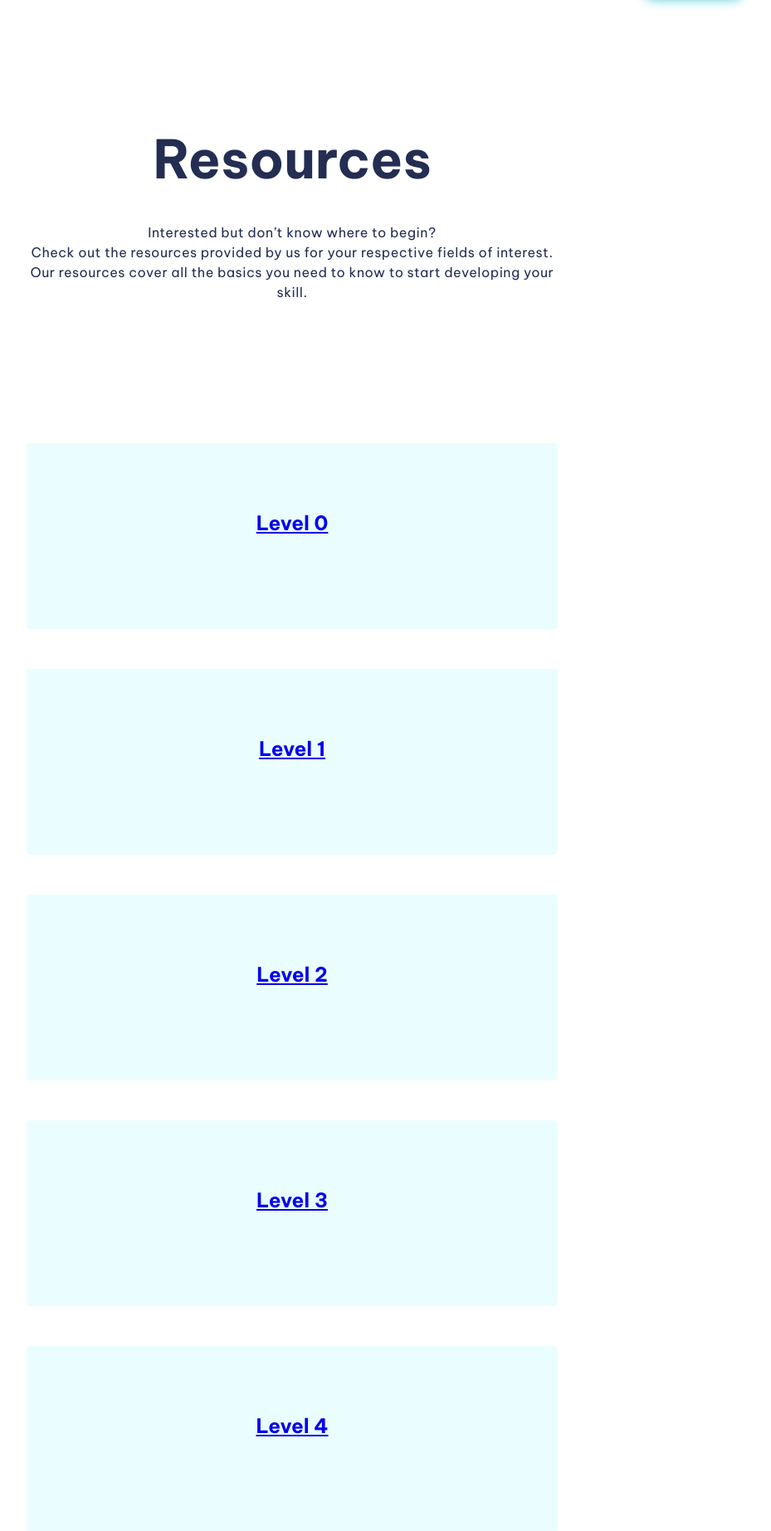
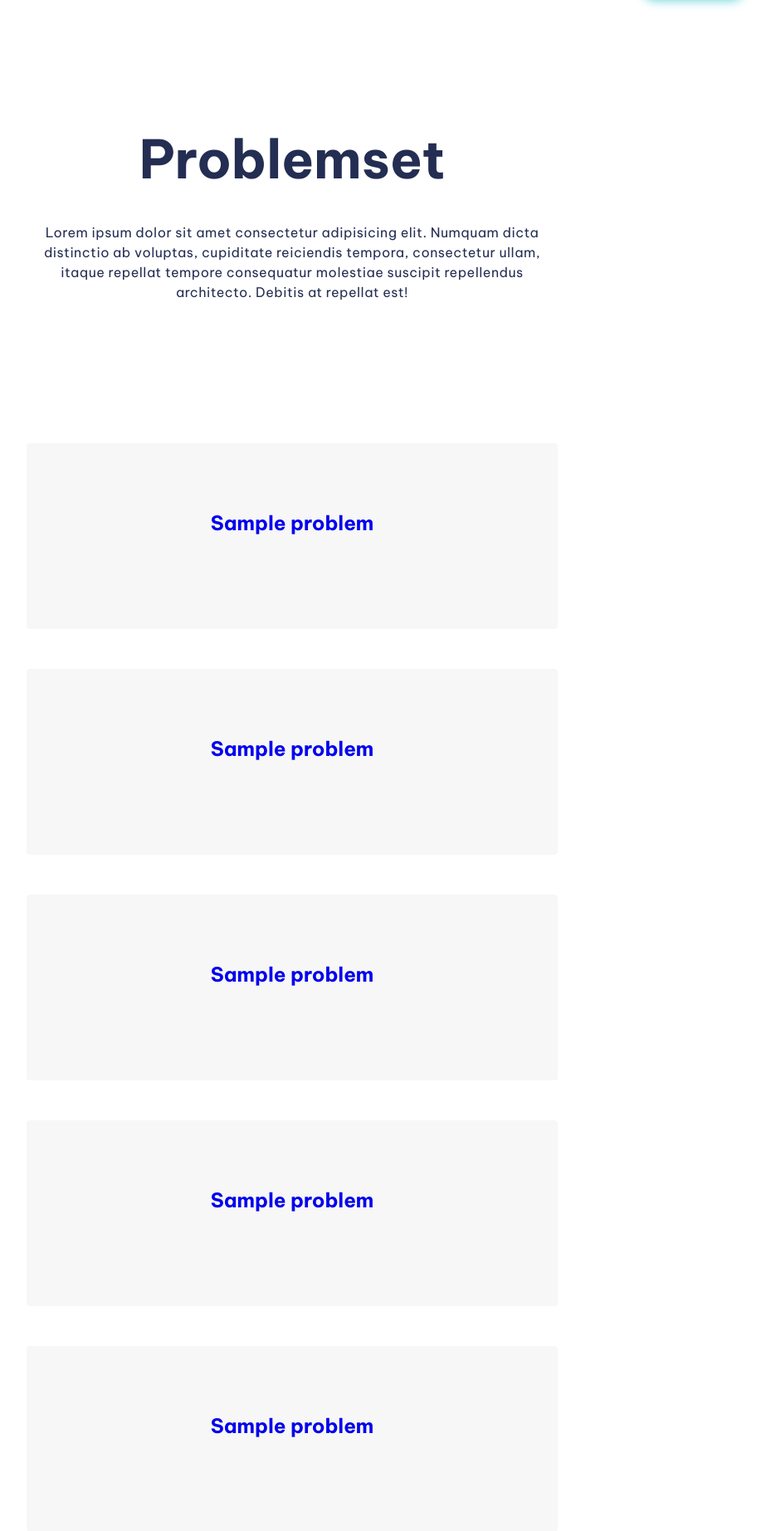
Before and after one commit to itsnishitjain/cryptforces, a Django app: template templates/all_problems.html in a window 1280 px wide. Shown: the part 98-1943 px from the top of the page at 83% size, without its empty margins (288-1217 px from the left). Run offline with Django 4.2, Linux system fonts and the light colour scheme; the template is opened without the code that fills it: most values are stand-ins (such as "Sample title", 1, 10 or a date in 2020).

Commit message:
updating problemset

```diff
--- a/static/main.css
+++ b/static/main.css
@@ -691,14 +613,13 @@ input:where([type="text"], [type="email"], ) {
   display: grid;
   grid-template-columns: repeat(auto-fit, minmax(350px, 1fr));
   gap: 3rem;
-  text-decoration: none;
 }
 
 .card {
   width: 100%;
   height: 28vh;
   padding: 5vh 0;
-  background-color: var(--clr-accent-100);
+  background-color: var(--clr-neutral-200);
   border-radius: 4px;
 
   display: flex;
@@ -707,9 +628,10 @@ input:where([type="text"], [type="email"], ) {
   align-items: center;
   text-align: center;
   transition: all 0.3s ease 0s;
+  text-decoration: none;
 }
 .card:hover {
-  background-color: var(--clr-accent-500);
+  background-color: var(--clr-accent-400);
 }
 
 .card h2 {
--- a/templates/all_problems.html
+++ b/templates/all_problems.html
@@ -2,37 +2,37 @@
 
 <section class="section-one">
   <div class="section-text">
-    <div class="section-title">Resources</div>
+    <div class="section-title">Problemset</div>
     <div class="small-span">
-      Interested but don’t know where to begin? <br />Check out the resources
-      provided by us for your respective fields of interest.<br />
-      Our resources cover all the basics you need to know to start developing
-      your skill.
+      Lorem ipsum dolor sit amet consectetur adipisicing elit. Numquam dicta
+      distinctio ab voluptas, cupiditate reiciendis tempora, consectetur ullam,
+      itaque repellat tempore consequatur molestiae suscipit repellendus
+      architecto. Debitis at repellat est!
     </div>
   </div>
 </section>
 
 <div class="cards">
   <a class="card" href="https://cryptforces.vercel.app/problems/1">
-    <h2 class="fs-600 fw-bold">Level 0</h2>
+    <h2 class="fs-600 fw-bold">{{i.name}}</h2>
   </a>
   <a class="card" href="https://cryptforces.vercel.app/problems/1">
-    <h2 class="fs-600 fw-bold">Level 1</h2>
+    <h2 class="fs-600 fw-bold">{{i.name}}</h2>
   </a>
   <a class="card" href="https://cryptforces.vercel.app/problems/1">
-    <h2 class="fs-600 fw-bold">Level 2</h2>
+    <h2 class="fs-600 fw-bold">{{i.name}}</h2>
   </a>
   <a class="card" href="https://cryptforces.vercel.app/problems/1">
-    <h2 class="fs-600 fw-bold">Level 3</h2>
+    <h2 class="fs-600 fw-bold">{{i.name}}</h2>
   </a>
   <a class="card" href="https://cryptforces.vercel.app/problems/1">
-    <h2 class="fs-600 fw-bold">Level 4</h2>
+    <h2 class="fs-600 fw-bold">{{i.name}}</h2>
   </a>
   <a class="card" href="https://cryptforces.vercel.app/problems/1">
-    <h2 class="fs-600 fw-bold">Level 5</h2>
+    <h2 class="fs-600 fw-bold">L{{i.name}}</h2>
   </a>
   <a class="card" href="https://cryptforces.vercel.app/problems/1">
-    <h2 class="fs-600 fw-bold">Level 6</h2>
+    <h2 class="fs-600 fw-bold">{{i.name}}</h2>
   </a>
 </div>
 
```
Also changed, not shown: other parts of static/main.css (+0 -78 lines).
